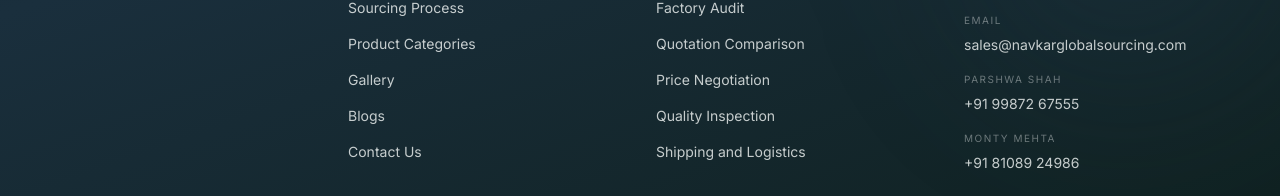
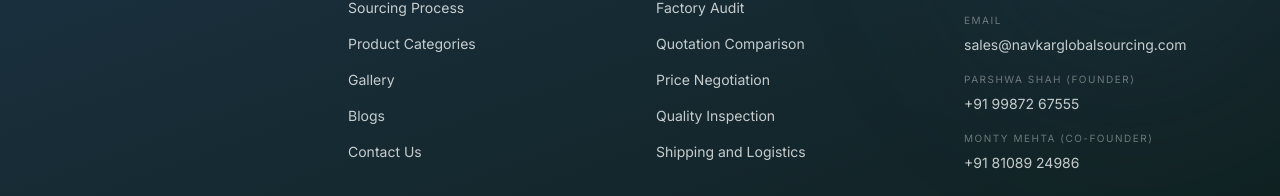
Before and after one commit to NakshatraNamahaCreations/navkar, a Next.js app: page /contact-us in a window 1280 px wide. Shown: the part 3206-3402 px from the top of the page. Built offline with nearby package versions, Linux system fonts and the light colour scheme.

Commit message:
Label Parshwa Shah and Monty Mehta as Founder / Co-Founder in contact info

```diff
--- a/src/components/Footer.tsx
+++ b/src/components/Footer.tsx
@@ -289,7 +289,7 @@ export default function Footer() {
               </div>
               <div>
                 <p className="text-[10px] uppercase tracking-[0.15em] text-canvas/40 mb-1">
-                  Parshwa Shah
+                  Parshwa Shah (Founder)
                 </p>
                 <a
                   href="tel:+919987267555"
@@ -300,7 +300,7 @@ export default function Footer() {
               </div>
               <div>
                 <p className="text-[10px] uppercase tracking-[0.15em] text-canvas/40 mb-1">
-                  Monty Mehta
+                  Monty Mehta (Co-Founder)
                 </p>
                 <a
                   href="tel:+918108924986"
--- a/src/components/sections/ContactForm.tsx
+++ b/src/components/sections/ContactForm.tsx
@@ -56,7 +56,7 @@ const DETAILS = [
     ),
   },
   {
-    label: "Parshwa Shah",
+    label: "Parshwa Shah (Founder)",
     value: "+91 99872 67555",
     href: "tel:+919987267555",
     icon: (
@@ -69,7 +69,7 @@ const DETAILS = [
     ),
   },
   {
-    label: "Monty Mehta",
+    label: "Monty Mehta (Co-Founder)",
     value: "+91 81089 24986",
     href: "tel:+918108924986",
     icon: (
```
